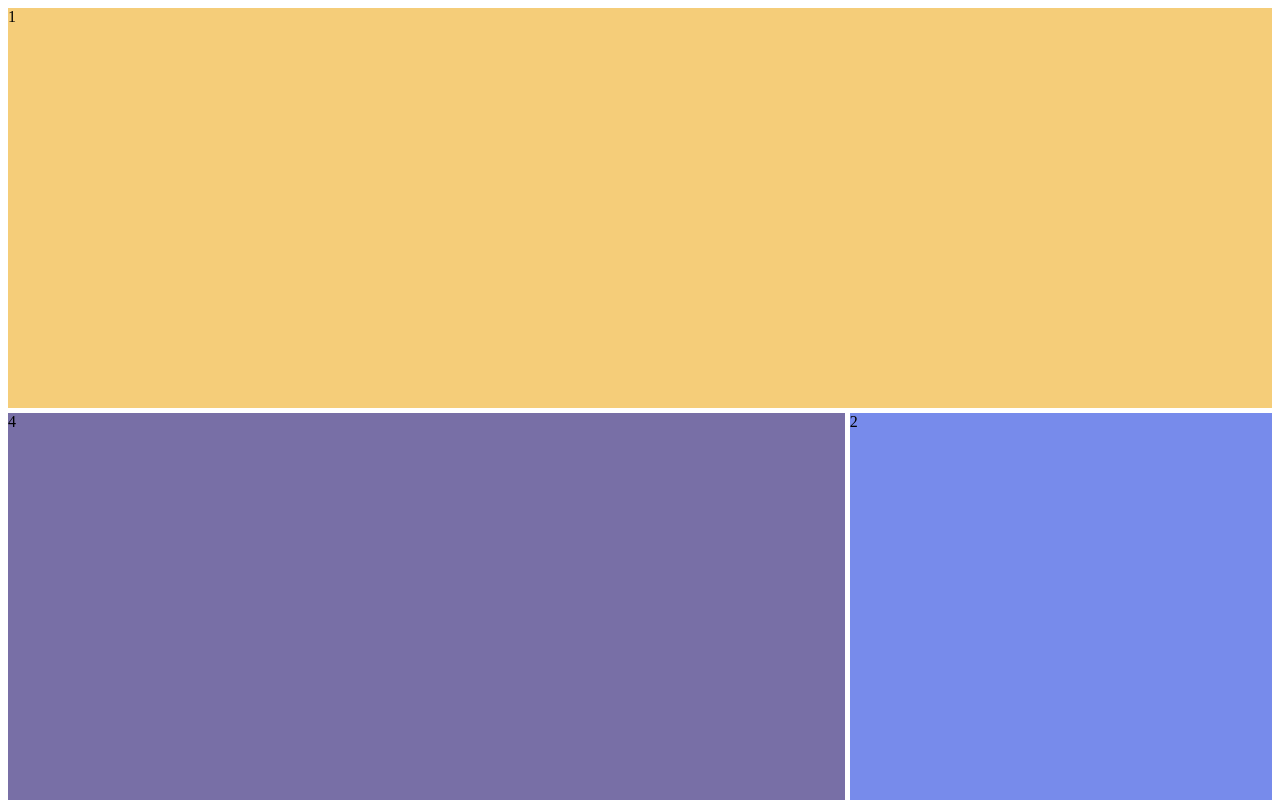
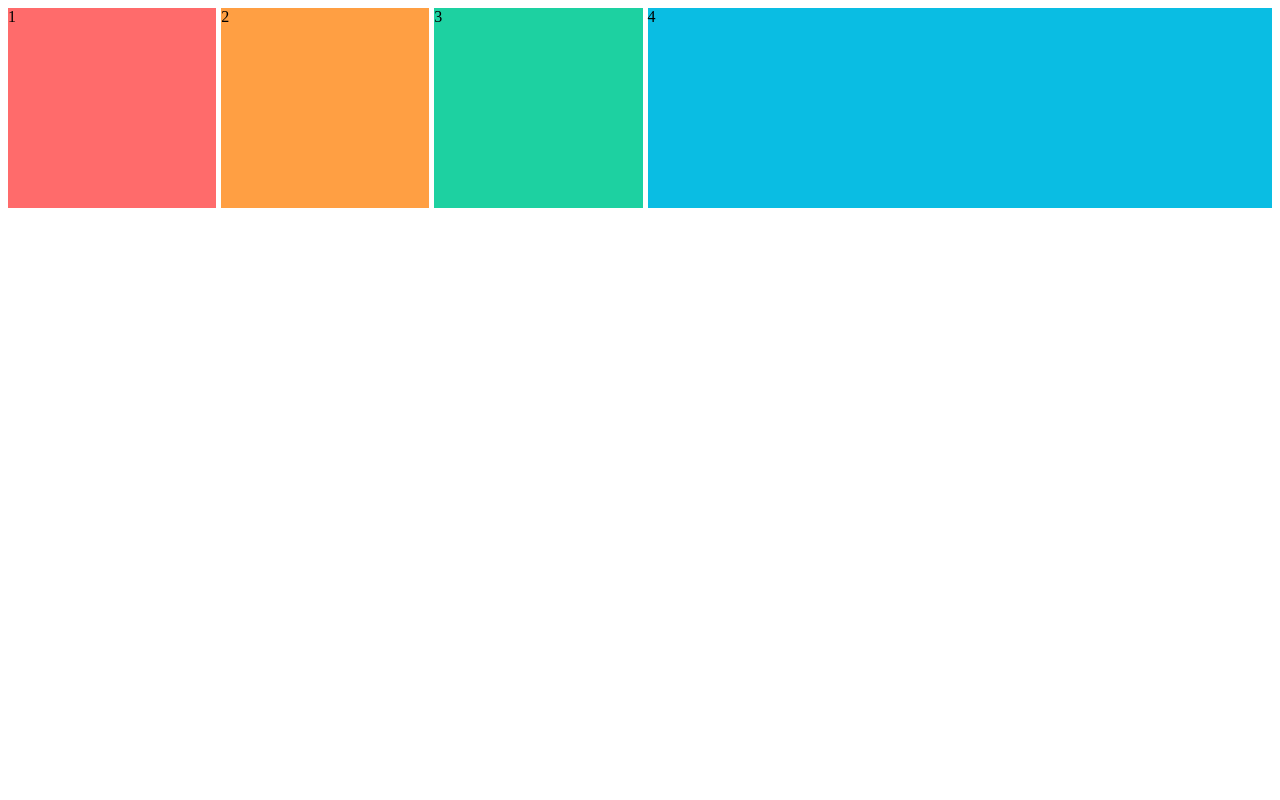
Before and after one commit to gandol2/css-masterclass, a plain HTML site: page 02_grid.html in a window 1280 px wide. Shown: the top 800 px of the page. Drawn offline with Linux system fonts and the light colour scheme.

Commit message:
fr and repeat()

```diff
--- a/02_grid.html
+++ b/02_grid.html
@@ -8,30 +8,22 @@
     <style>
       .father {
         display: grid;
-        grid-auto-rows: 400px;
+        grid-auto-rows: 200px;
         grid-gap: 5px;
-        grid-template-areas:
-          "header header header"
-          "content content sidebar"
-          "content content sidebar"
-          "footer footer footer";
-      }
-      .first {
-        grid-area: header;
-        background-color: #f5cd79;
+        grid-template-columns: repeat(3, 1fr) 3fr;
       }
 
+      .first {
+        background-color: #ff6b6b;
+      }
       .second {
-        grid-area: sidebar;
-        background-color: #778beb;
+        background-color: #ff9f43;
       }
       .third {
-        grid-area: footer;
-        background-color: #596275;
+        background-color: #1dd1a1;
       }
       .fourth {
-        grid-area: content;
-        background-color: #786fa6;
+        background-color: #0abde3;
       }
     </style>
   </head>
```
Also changed, not shown: README.md.
